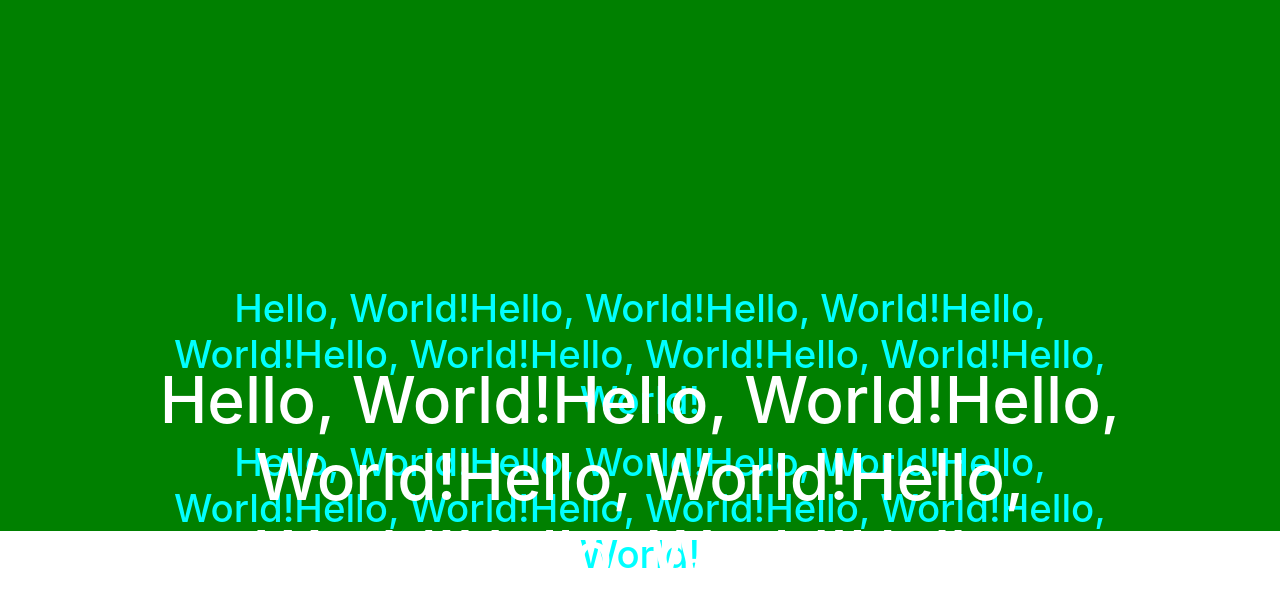
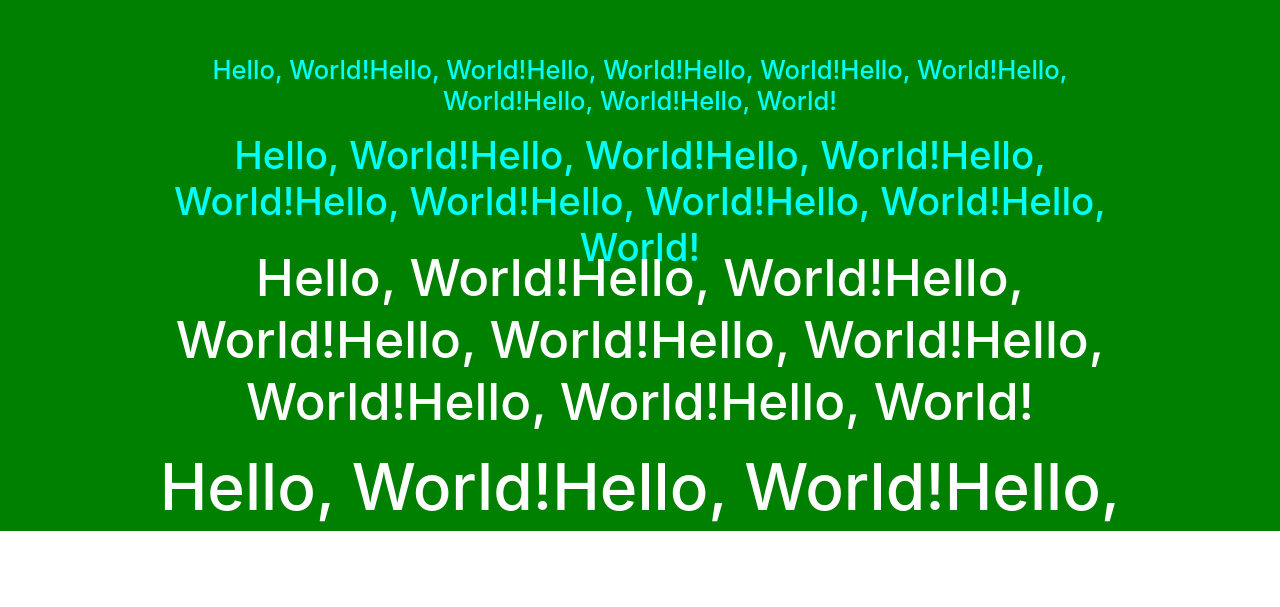
Before and after one commit to lil-sussy/live-translation-for-obs, a Svelte app in the folder frontend/: page / in a window 1280 px wide. Shown: the part 269-876 px from the top of the page. Built offline with nearby package versions, Linux system fonts and the light colour scheme; no server answers.

Commit message:
translation working

```diff
--- a/frontend/public/build/bundle.css
+++ b/frontend/public/build/bundle.css
@@ -1 +1 @@
-.svelte-3lsmv9::global(body, html){margin:0 !important;padding:0 !important}main.svelte-3lsmv9{display:flex;flex-direction:column;justify-content:end;background-color:var(--bg-color);width:100vw;height:100vh;padding:1rem;max-width:240px;margin:0 auto;box-sizing:border-box}.translation-container.svelte-3lsmv9{display:flex;flex-direction:column;align-items:center;justify-content:start;height:20%;box-sizing:border-box;padding-top:0;padding-bottom:4rem}.translation-container.translation-container-discord.svelte-3lsmv9{height:10%;padding-bottom:4rem}.translation-mic.svelte-3lsmv9{text-align:center;color:white;font-size:var(--size);font-weight:500;overflow:wrap;width:80%;margin:0;padding-bottom:1rem}.translation-discord.svelte-3lsmv9{margin:0;text-align:center;color:cyan;font-size:calc(var(--size) * 0.6);font-weight:500;overflow:wrap;width:80%;padding-bottom:1rem}@media(min-width: 640px){main.svelte-3lsmv9{max-width:none}}
+.svelte-17de1sw::global(body, html){margin:0 !important;padding:0 !important}main.svelte-17de1sw{display:flex;flex-direction:column;justify-content:end;background-color:var(--bg-color);width:100vw;height:100vh;padding:1rem;max-width:240px;margin:0 auto;box-sizing:border-box}.translation-container.svelte-17de1sw{display:flex;flex-direction:column;align-items:center;justify-content:start;height:35%;box-sizing:border-box;padding-top:0;padding-bottom:4rem}.translation-container.translation-container-discord.svelte-17de1sw{height:25%;padding-bottom:4rem}.translation-mic.svelte-17de1sw{text-align:center;color:white;font-size:var(--size);font-weight:500;overflow:wrap;width:80%;margin:0;padding-bottom:1rem;box-sizing:border-box}.translation-discord.svelte-17de1sw{box-sizing:border-box;margin:0;text-align:center;color:cyan;font-size:calc(var(--size) * 0.6);font-weight:500;overflow:wrap;width:80%;padding-bottom:1rem}.mic-smaller.svelte-17de1sw{font-size:calc(var(--size) * 0.8)}.discord-smaller.svelte-17de1sw{font-size:calc(var(--size) * 0.4)}@media(min-width: 640px){main.svelte-17de1sw{max-width:none}}
--- a/frontend/src/App.svelte
+++ b/frontend/src/App.svelte
@@ -27,11 +27,11 @@
 
 <main style="--size: {size}rem; --bg-color: {bg_color}">
   <div class="translation-container translation-container-discord">
-    <h2 class='translation-discord'>{translationTextDiscord2}</h2>
+    <h2 class='translation-discord discord-smaller'>{translationTextDiscord2}</h2>
     <h2 class='translation-discord'>{translationTextDiscord}</h2>
   </div>
   <div class="translation-container">
-    <h2 class='translation-mic'>{translationTextMic2}</h2>
+    <h2 class='translation-mic mic-smaller'>{translationTextMic2}</h2>
     <h2 class='translation-mic'>{translationTextMic}</h2>
   </div>
 </main>
@@ -58,14 +58,14 @@
     flex-direction: column;
     align-items: center;
     justify-content: start;
-    height: 20%;
+    height: 35%;
     box-sizing: border-box;
     padding-top: 0;
     padding-bottom: 4rem;
   }
 
   .translation-container.translation-container-discord {
-    height: 10%;
+    height: 25%;
     padding-bottom: 4rem;
   }
 
@@ -78,8 +78,10 @@
     width: 80%;
     margin: 0;
     padding-bottom: 1rem;
+    box-sizing: border-box;
 	}
 	.translation-discord {
+    box-sizing: border-box;
     margin: 0;
     text-align: center;
     color: cyan;
@@ -89,6 +91,12 @@
     width: 80%;
     padding-bottom: 1rem;
 	}
+  .mic-smaller {
+    font-size: calc(var(--size) * 0.8);
+  }
+  .discord-smaller {
+    font-size: calc(var(--size) * 0.4);
+  }
 
 	@media (min-width: 640px) {
 		main {
```
Also changed, not shown: frontend/public/build/bundle.js, 2 other files (tests, documents, lock files or other folders).
